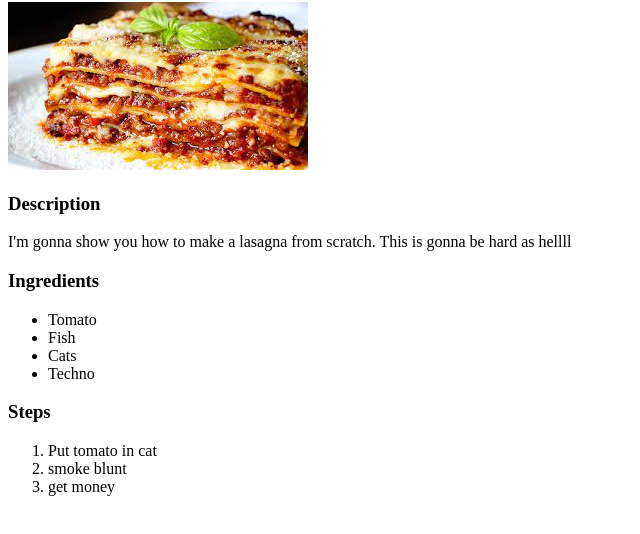
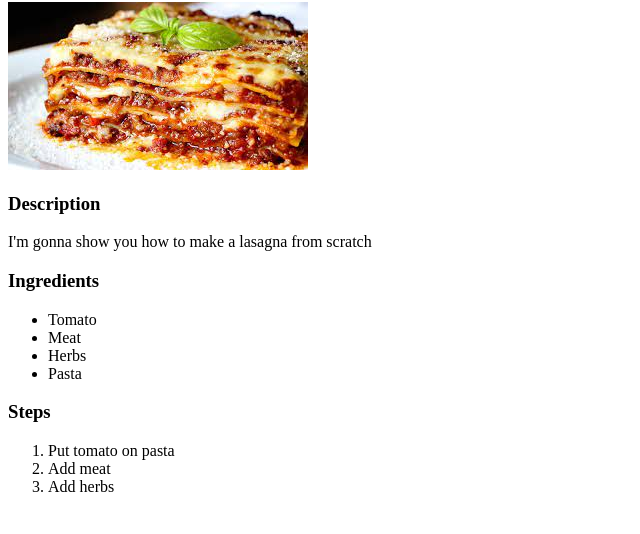
Before and after one commit to ofgaard/odin-recipes, a plain HTML site: page recipes/lasagna.html in a window 1280 px wide. Shown: the part 78-612 px from the top of the page, without its empty margins (0-640 px from the left). Drawn offline with Linux system fonts and the light colour scheme.

Commit message:
Make changes to recipe text

```diff
--- a/recipes/lasagna.html
+++ b/recipes/lasagna.html
@@ -10,19 +10,19 @@
     <h1>Lasagna</h1>
     <img src="../images/lasagna.jpeg" alt="Pic of a lasagna">
     <h3>Description</h3>
-      <p>I'm gonna show you how to make a lasagna from scratch. This is gonna be hard as hellll</p>
+      <p>I'm gonna show you how to make a lasagna from scratch</p>
     <h3>Ingredients</h3>
     <ul>
         <li>Tomato</li>
-        <li>Fish</li>
-        <li>Cats</li>
-        <li>Techno</li>
+        <li>Meat</li>
+        <li>Herbs</li>
+        <li>Pasta</li>
     </ul>
     <h3>Steps</h3>
     <ol>
-        <li>Put tomato in cat</li>
-        <li>smoke blunt</li>
-        <li>get money</li>
+        <li>Put tomato on pasta</li>
+        <li>Add meat</li>
+        <li>Add herbs</li>
     </ol>
 </body>
 </html>
```
